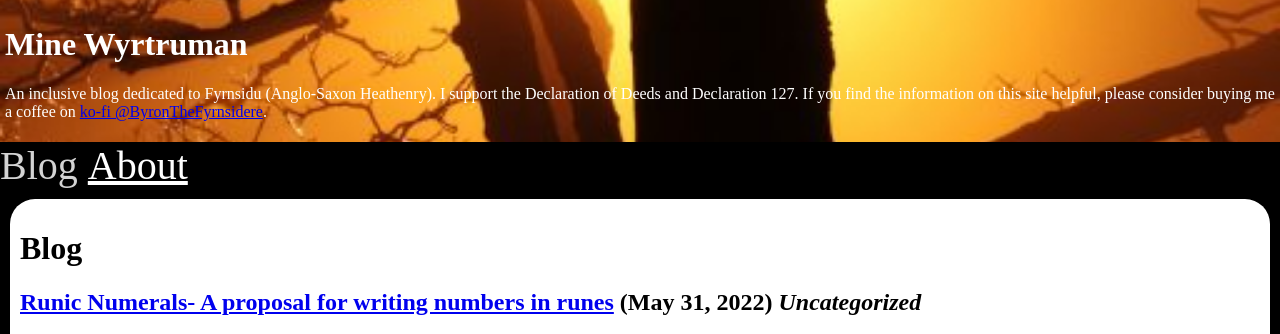
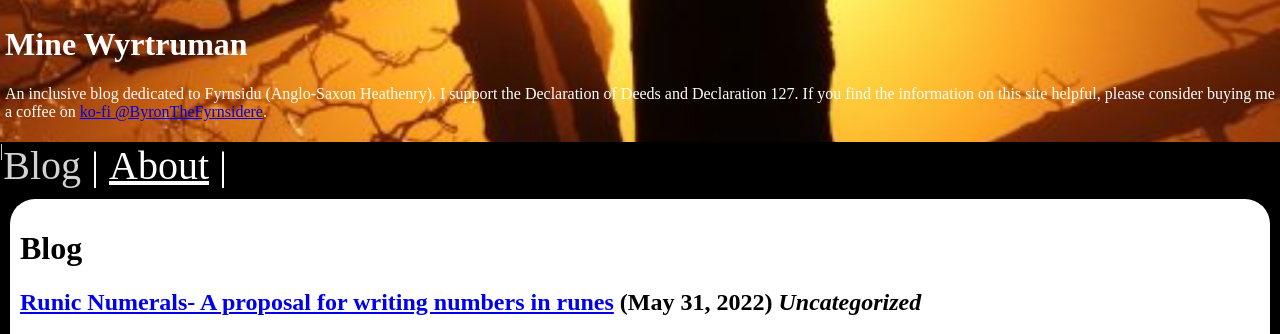
Before and after one commit to byronpendason/byronpendason.github.io, a Jekyll site: the page built from index.md, in a window 1280 px wide. Shown: the top 334 px of the page. Built offline with Jekyll 4.4.1, drawn with Linux system fonts in a browser that asks for light colours; our own code applies the rules of GitHub Pages for plain Markdown files.

Commit message:
Update default.html

```diff
--- a/_layouts/default.html
+++ b/_layouts/default.html
@@ -62,9 +62,7 @@
     </div>
     <nav>
       <ul>
-        {% for item in site.header_pages %}
-          <li><a class="{% if page.url == item.url %}active{% endif %}" href="{{item.url}}">{{item.title}}</a></li>
-        {% endfor %}
+        | {% for item in site.header_pages %}<li> <a class="{% if page.url == item.url %}active{% endif %}" href="{{item.url}}">{{item.title}}</a> |</li>{% endfor %}
       </ul>
     </nav>
     <div id="content">
```
